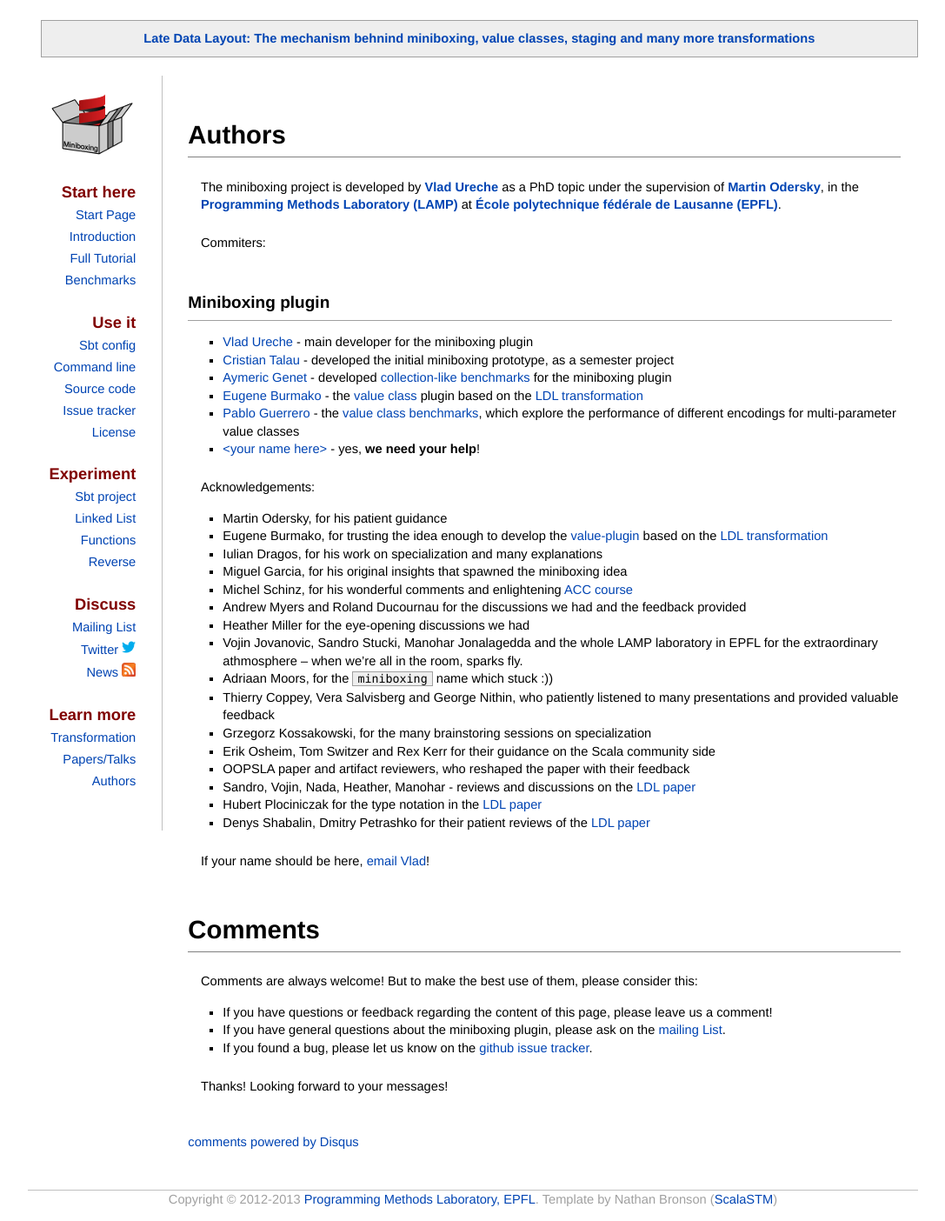
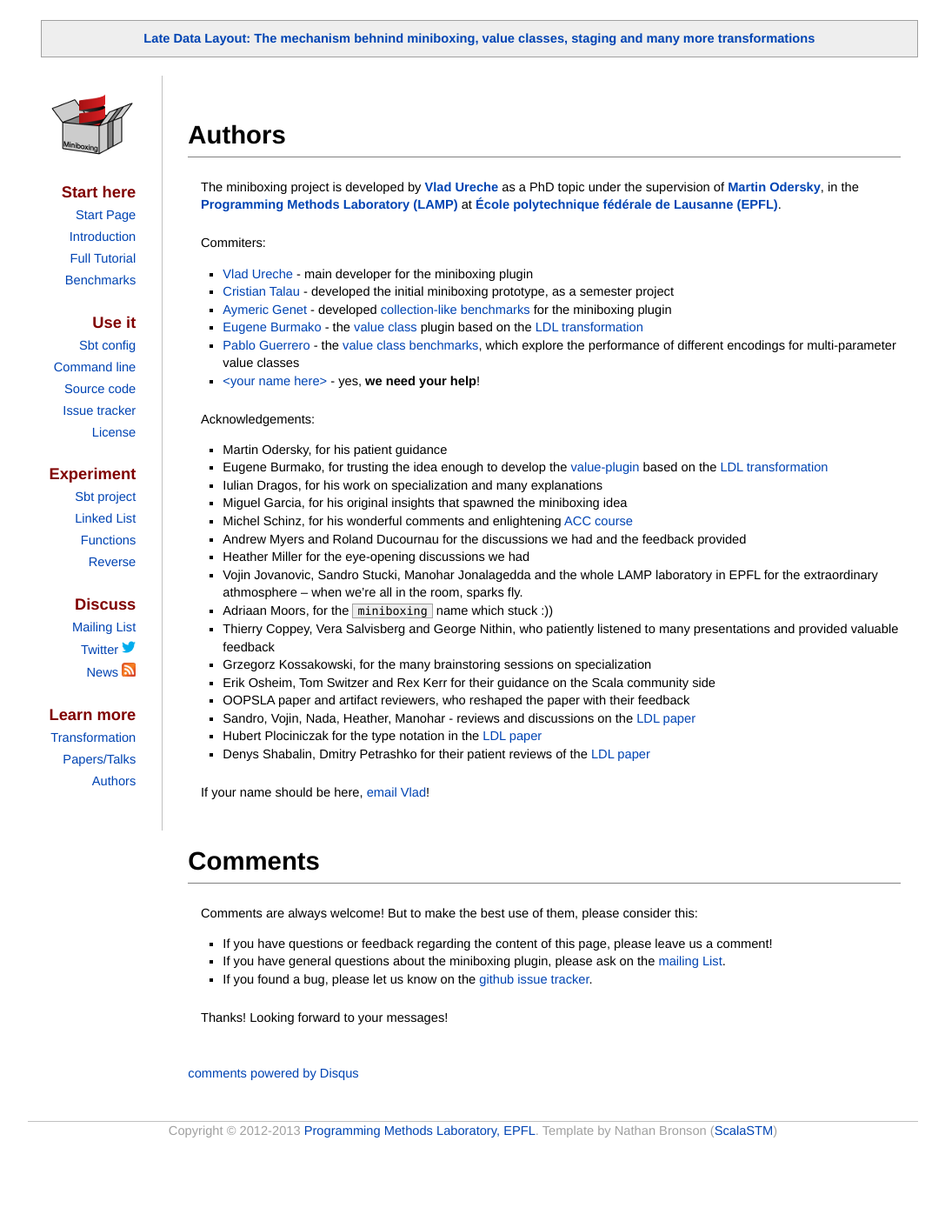
Before and after one commit to miniboxing/miniboxing.github.io, a Jekyll site: the page built from authors.md, in a window 1280 px wide. Shown: the whole page at 87% size, without its empty margins (96-1183 px from the left). Built offline with Jekyll 4.4.1, drawn with Linux system fonts in a browser that asks for light colours; comment, search, counter and statistics services are not loaded; after the commit the page ends 1325 px from its top, so only the background shows below that.

Commit message:
Removed subtitle

```diff
--- a/authors.md
+++ b/authors.md
@@ -7,8 +7,6 @@ short_title: Authors
 The miniboxing project is developed by [**Vlad Ureche**](http://vladureche.ro) as a PhD topic under the supervision of [**Martin Odersky**](http://lampwww.epfl.ch/~odersky/), in the [**Programming Methods Laboratory (LAMP)**](http://lamp.epfl.ch) at [**École polytechnique fédérale de Lausanne (EPFL)**](http://epfl.ch).
 
 Commiters:
-
-## Miniboxing plugin
 
 * [Vlad Ureche](http://vladureche.ro) - main developer for the miniboxing plugin
 * [Cristian Talau](https://github.com/ctalau) - developed the initial miniboxing prototype, as a semester project
```
